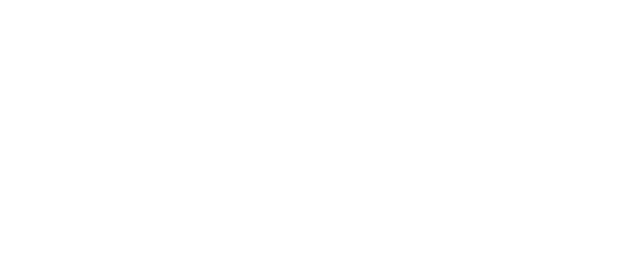
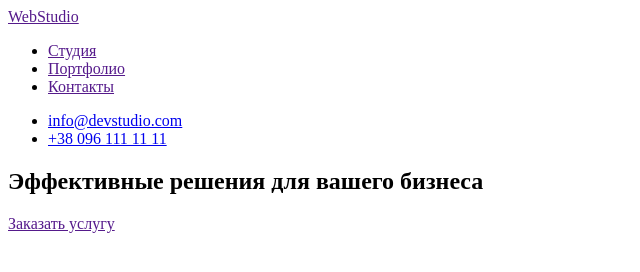
Before and after one commit to SashaKisliy/goit-markup-hw-01, a plain HTML site: page index.html in a window 1280 px wide. Shown: the whole page, without its empty margins (0-640 px from the left). Drawn offline with Linux system fonts and the light colour scheme.

Commit message:
add header

```diff
--- a/index.html
+++ b/index.html
@@ -1,5 +1,5 @@
 <!DOCTYPE html>
-<html lang="en">
+<html lang="ru">
 <head>
     <meta charset="UTF-8">
     <meta http-equiv="X-UA-Compatible" content="IE=edge">
@@ -7,6 +7,30 @@
     <title>Document</title>
 </head>
 <body>
+    <header>
+    <nav>
+        <a href="">
+            WebStudio
+        </a>
+        <ul>
+            <li><a href="">Студия</a></li>
+            <li><a href="">Портфолио</a></li>
+            <li><a href="">Контакты</a></li>
+        </ul>
+    </nav>
+        <ul>
+            <li><a href="mailto:info@devstudio.com">info@devstudio.com</a></li>
+            <li><a href="tell:+380961111111">+38 096 111 11 11</a></li>
+        </ul>
+    </header>
+    <main>
+        <section>
+            <h1>Эффективные решения для вашего бизнеса</h1>
+            <a href="">Заказать услугу</a>
+        </section>
+
+
+    </main>
 
 </body>
 </html>
```
